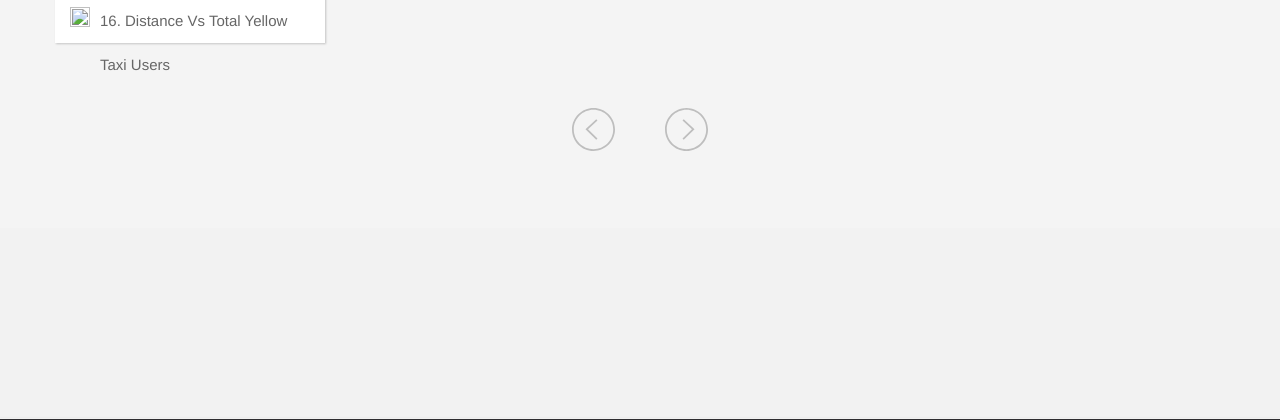
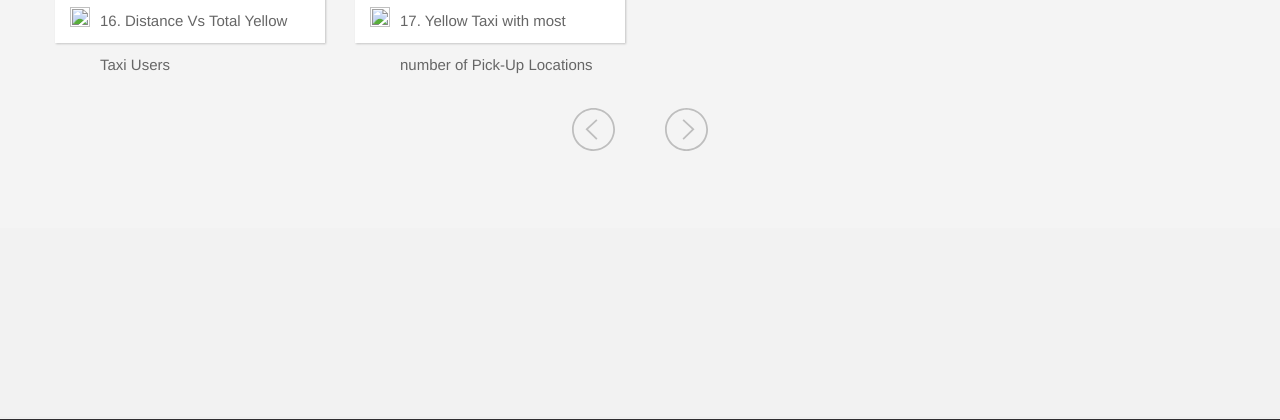
Before and after one commit to GoAsians/GoAsiansBigData, a PHP site: page / in a window 1280 px wide. Shown: the part 1442-1862 px from the top of the page. Run offline with PHP 8.4, Linux system fonts and the light colour scheme; some libraries are stand-ins or nearby versions.

Commit message:
Update index.php

```diff
--- a/WebVisualization/index.php
+++ b/WebVisualization/index.php
@@ -1174,6 +1174,19 @@ From the graph, we can observe that at low temperatures, New Yorkers prefer Yell
                             <div id="wrapper-part-info">
                             	<div class="part-info-image"><img src="" alt="" width="28" height="28"/></div>
                             	<div id="part-info">16.	Distance Vs Total Yellow Taxi Users</div>
+							</div>
+						</figure>
+						<figure class="white">
+							<a href="details.php?id=Pi&amp;src=Famous_locations_yellow_taxi_pick_up&amp;name=Famous_locations_yellow_taxi_pick_up&amp;desp=The Line Graph depicts the Average Total Fare and the distance covered in Yellow Taxi. The X-axis shows the distance range, and Y-axis shows the Average Total Fare Amount in Dollars.">
+								<img src="https://public.tableau.com/static/images/Fa/Famous_locations_yellow_taxi_pick_up/Sheet1/4_3.png" alt="" />
+								<dl>
+									<dt>17.	Yellow Taxi with most number of Pick-Up Locations</dt>
+									<dd></dd>
+								</dl>
+							</a>
+                            <div id="wrapper-part-info">
+                            	<div class="part-info-image"><img src="" alt="" width="28" height="28"/></div>
+                            	<div id="part-info">17.	Yellow Taxi with most number of Pick-Up Locations</div>
 							</div>
 						</figure>
 					</section>
```
